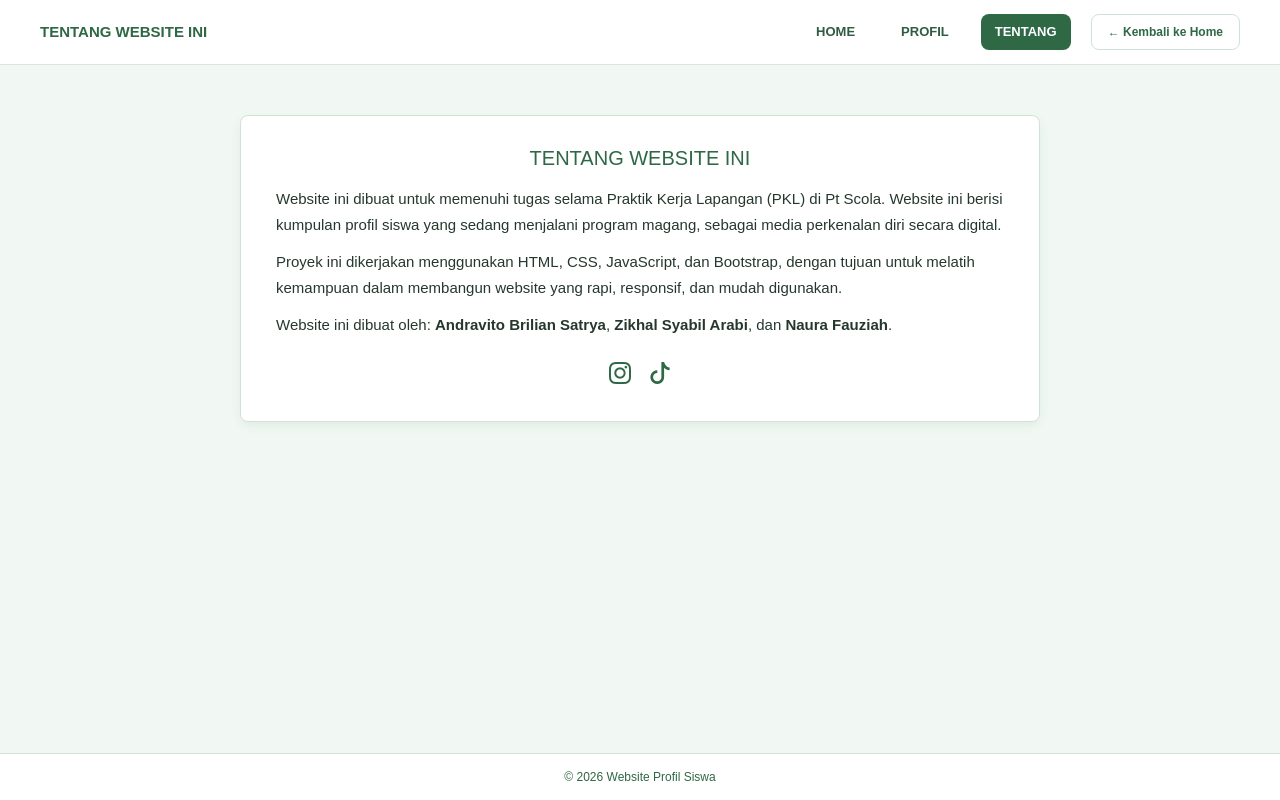
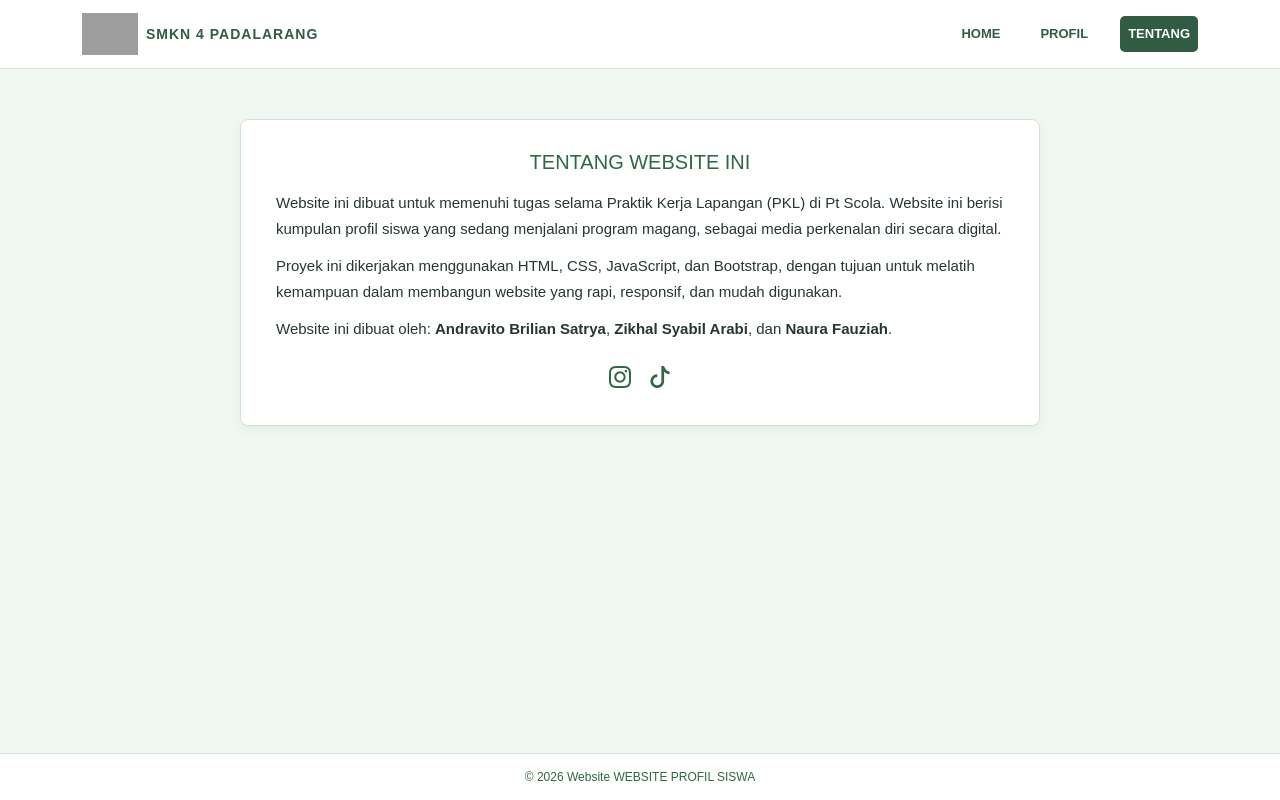
Before and after one commit to Magang-SMKN-4-Padalarang/internship-fundamental, a PHP site: page /tentang/tentang.html in a window 1280 px wide. Run offline with PHP 8.4, Linux system fonts and the light colour scheme; grey boxes are pictures that could not be loaded.

Commit message:
change navbar

```diff
--- a/tentang/main.js
+++ b/tentang/main.js
@@ -1,9 +1,2 @@
 document.addEventListener('DOMContentLoaded', function () {
-
-  const btnKembali = document.getElementById('btnKembali');
-
-  btnKembali.addEventListener('click', function () {
-    window.location.href = '../index.html';
-  });
-
 });
--- a/tentang/style.css
+++ b/tentang/style.css
@@ -16,57 +16,47 @@ body {
   gap: 12px;
 }
 
+.navbar-custom {
+    background-color: #ffffff;
+    border-bottom: 1px solid #d8e7dc;
+}
+
+.logo-img {
+    height: 42px;
+    width: auto;
+}
+
+.navbar-custom .navbar-brand {
+    color: #315c43;
+    font-size: 14px;
+    letter-spacing: 1px;
+    font-weight: bold;
+}
+
+.navbar-custom .nav-link {
+    color: #315c43;
+    font-size: 13px;
+    font-weight: bold;
+    transition: 0.3s;
+}
+
+.nav-link:hover {
+    background-color: #244733;
+    color: white;
+    border-radius: 5px;
+}
+
+a.nav_active {
+    background-color: #315c43;
+    border-radius: 5px;
+    color: #ffffff !important;
+}
+
 .logo-area h2 {
   font-size: 15px;
   font-weight: bold;
   margin: 0;
   color: #2e6845;
-}
-
-.header-kanan {
-  display: flex;
-  align-items: center;
-  gap: 20px;
-  flex-wrap: wrap;
-}
-
-.menu-nav {
-  display: flex;
-  gap: 18px;
-}
-
-.menu-nav a {
-  color: #315c43;
-  text-decoration: none;
-  font-size: 13px;
-  font-weight: bold;
-  padding: 8px 14px;
-  border-radius: 8px;
-  transition: 0.3s;
-}
-
-.menu-nav a:hover {
-  color: #6d9b7d;
-}
-
-.menu-nav a.aktif {
-  background-color: #2e6845;
-  color: #ffffff;
-}
-
-.btn-kembali {
-  background-color: #ffffff;
-  color: #2e6845;
-  border: 1px solid #cfe3d5;
-  padding: 8px 16px;
-  border-radius: 8px;
-  cursor: pointer;
-  font-size: 12px;
-  font-weight: bold;
-}
-
-.btn-kembali:hover {
-  background-color: #e6f2e9;
 }
 
 .content {
@@ -130,7 +120,7 @@ body {
     text-align: center;
   }
 
-  .header-kanan {
+  .menu-nav {
     width: 100%;
     justify-content: center;
   }
@@ -153,9 +143,4 @@ body {
     font-size: 12px;
     padding: 6px 10px;
   }
-
-  .btn-kembali {
-    font-size: 11px;
-    padding: 6px 12px;
-  }
 }
--- a/tentang/tentang.html
+++ b/tentang/tentang.html
@@ -12,22 +12,25 @@
 
 <body class="d-flex flex-column min-vh-100">
 
-  <header class="header">
-    <div class="logo-area">
-    <h2>TENTANG WEBSITE INI</h2>
-    </div>
-
-    <div class="header-kanan">
-      <nav class="menu-nav">
-        <a href="../index.html">HOME</a>
-        <a href="../profil/profil.html">PROFIL</a>
-        <a href="tentang.html" class="aktif">TENTANG</a>
-      </nav>
-      <button type="button" class="btn-kembali" id="btnKembali">
-        ← Kembali ke Home
-      </button>
-    </div>
-  </header>
+  <nav class="navbar navbar-expand-md navbar-custom">
+        <div class="container">
+            <a class="navbar-brand d-flex align-items-center gap-2" href="/index.html">
+                <img src="https://encrypted-tbn0.gstatic.com/images?q=tbn:ANd9GcRcIcfrqbjAKBIyu7P6KFLwv_1td39h4StkNrlNgR-ZPtkLsO3Ab74ihn0&s=10"
+                    alt="Logo SMKN 4 Padalarang" class="logo-img">
+                SMKN 4 PADALARANG
+            </a>
+            <button class="navbar-toggler" type="button" data-bs-toggle="collapse" data-bs-target="#navMenu">
+                <span class="navbar-toggler-icon"></span>
+            </button>
+            <div class="collapse navbar-collapse justify-content-end" id="navMenu">
+                <ul class="navbar-nav gap-md-4">
+                    <li class="nav-item"><a class="nav-link" href="/index.html">HOME</a></li>
+                    <li class="nav-item"><a class="nav-link" href="/profil.html">PROFIL</a></li>
+                    <li class="nav-item"><a class="nav-link nav_active" href="tentang.html">TENTANG</a></li>
+                </ul>
+            </div>
+        </div>
+    </nav>
 
   <main class="content flex-grow-1">
     <div class="halaman-tentang">
@@ -63,7 +66,8 @@
   </main>
 
   <footer class="footer">
-    © 2026 Website Profil Siswa
+    © 2026 Website WEBSITE PROFIL SISWA
+
   </footer>
 
   <script src="main.js"></script>
```
